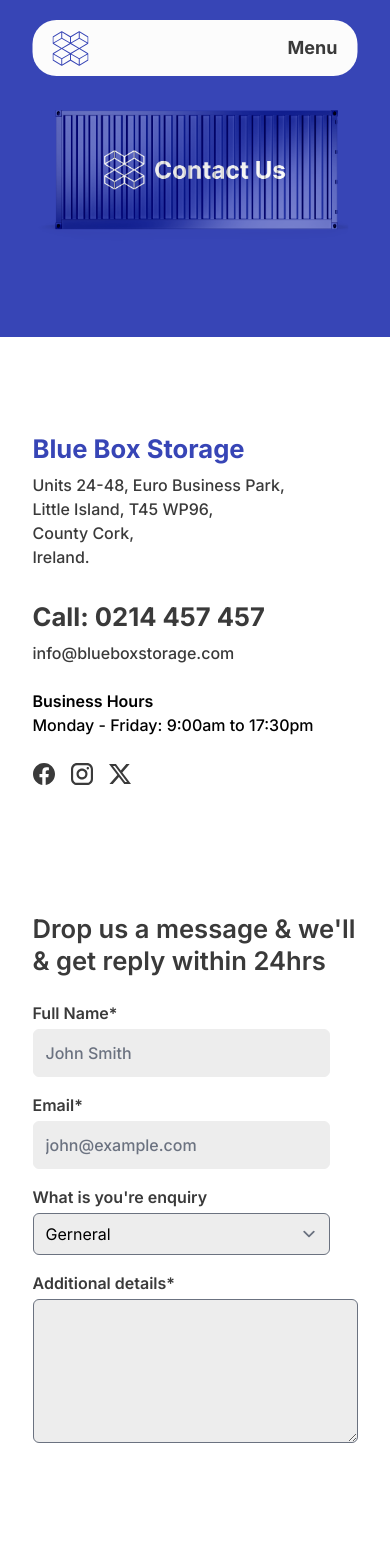
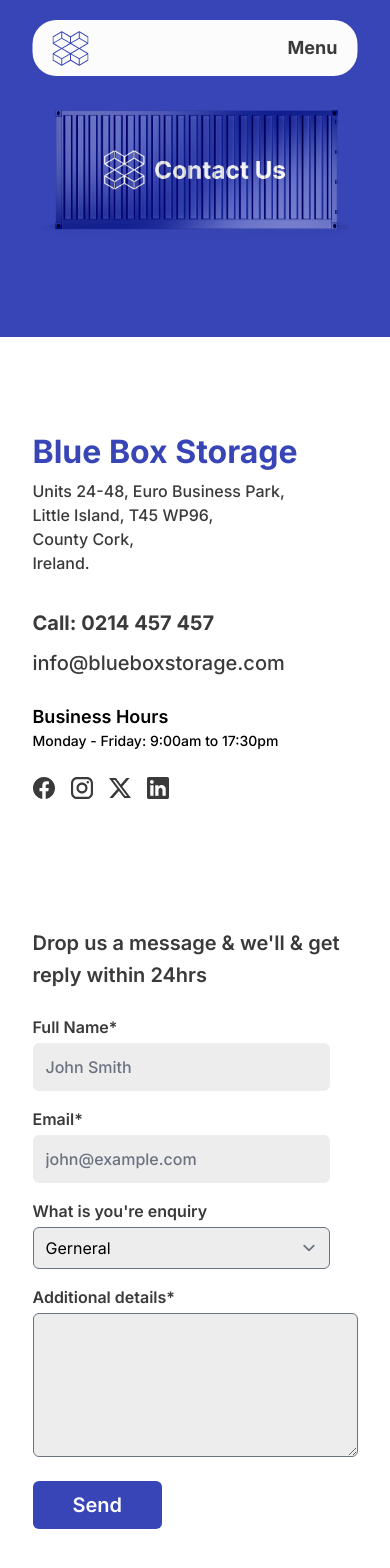
Before and after one commit to shanewmurphy/blue-box-site-new, a Next.js app: page /Contact-Us in a window 390 px wide. Shown: the top 1568 px of the page. Built offline with nearby package versions, Linux system fonts and the light colour scheme.

Commit message:
Updates to Contact us page

```diff
--- a/app/Contact-Us/page.js
+++ b/app/Contact-Us/page.js
@@ -1,4 +1,6 @@
 "use client";
+import AllFaqs from "../compontents/AllFAQ";
+import Footer from "../compontents/Footer";
 export default function ContactUsPage() {
   return (
     <div>
@@ -18,7 +20,7 @@
         <div className="w-10/12 mx-auto lg:my-44 md:my-40 sm:my-24 antialiased">
           <div className="grid lg:grid-cols-2 sm:gap-32">
             <div>
-              <h2 className="lg:text-3xl md:text-3xl sm:text-2xl font-bold text-myblue">
+              <h2 className="lg:text-3xl md:text-3xl sm:text-3xl font-bold text-myblue">
                 Blue Box Storage
               </h2>
               <p className="font-medium lg:text-lg text-myblack mt-2">
@@ -31,14 +33,16 @@
                 County Cork,
               </p>
               <p className="font-medium lg:text-lg text-myblack">Ireland.</p>
-              <h4 className="mt-8 font-bold text-myblack lg:text-2xl md:text-2xl sm:text-2xl">
+              <h4 className="mt-8 font-bold text-myblack lg:text-2xl md:text-2xl sm:text-xl">
                 Call: 0214 457 457
               </h4>
-              <h4 className="mt-2 font-medium text-myblack lg:text-xl">
+              <h4 className="mt-2 font-medium text-myblack text-xl">
                 info@blueboxstorage.com
               </h4>
-              <h5 className="mt-6 font-semibold lg:text-lg">Business Hours</h5>
-              <p className="font-medium lg:text-base">
+              <h5 className="mt-6 font-semibold lg:text-lg md:text-lg sm:text-lg">
+                Business Hours
+              </h5>
+              <p className="font-medium lg:text-base md:text-base sm:text-sm">
                 Monday - Friday: 9:00am to 17:30pm
               </p>
               <div className="mt-6">
@@ -59,7 +63,7 @@
               </div>
             </div>
             <div>
-              <h5 className="text-myblack lg:text-2xl md:text-2xl sm:text-2xl font-semibold mb-6 lg:w-3/4">
+              <h5 className="text-myblack lg:text-2xl md:text-2xl sm:text-xl font-semibold mb-6 lg:w-3/4">
                 Drop us a message & we&apos;ll & get reply within 24hrs
               </h5>
               <div>
@@ -129,8 +133,19 @@
                   rows="6"
                 ></textarea>
               </div>
+              <div className="mt-6">
+                <button className="py-2 px-10 rounded-md text-xl font-semibold bg-myblue text-mywhite">
+                  Send
+                </button>
+              </div>
             </div>
           </div>
+        </div>
+        <div>
+          <AllFaqs />
+        </div>
+        <div>
+          <Footer />
         </div>
       </div>
     </div>
@@ -240,7 +255,7 @@
         fillRule="evenodd"
         clipRule="evenodd"
         d="M1.58333 0C0.708879 0 0 0.708879 0 1.58333V17.4167C0 18.2911 0.708879 19 1.58333 19H17.4167C18.2911 19 19 18.2911 19 17.4167V1.58333C19 0.708879 18.2911 0 17.4167 0H1.58333ZM5.82747 4.22509C5.83341 5.23447 5.07787 5.85642 4.1813 5.85197C3.33668 5.84751 2.60044 5.17509 2.60489 4.22658C2.60934 3.33447 3.31442 2.61751 4.23029 2.6383C5.1595 2.65908 5.83341 3.34041 5.82747 4.22509ZM9.79524 7.13741H7.13525H7.13376V16.1728H9.94513V15.962C9.94513 15.561 9.94481 15.1599 9.94449 14.7587C9.94365 13.6885 9.9427 12.6173 9.94819 11.5475C9.94967 11.2877 9.96149 11.0176 10.0283 10.7696C10.2791 9.84337 11.1119 9.24519 12.0411 9.39223C12.6379 9.48564 13.0326 9.83155 13.1989 10.3942C13.3014 10.7459 13.3474 11.1244 13.3518 11.4911C13.3639 12.5969 13.3622 13.7027 13.3605 14.8086C13.3599 15.1989 13.3592 15.5895 13.3592 15.9798V16.1713H16.1796V15.9546C16.1796 15.4775 16.1793 15.0005 16.179 14.5235C16.1785 13.3312 16.1779 12.139 16.181 10.9463C16.1825 10.4075 16.1247 9.8761 15.9925 9.35507C15.7951 8.58019 15.3869 7.93894 14.7234 7.47587C14.2529 7.14631 13.7363 6.93405 13.1589 6.9103C13.0931 6.90757 13.0268 6.90399 12.9602 6.90039C12.665 6.88443 12.3649 6.86822 12.0826 6.92514C11.2751 7.08694 10.5657 7.45655 10.0298 8.10814C9.96751 8.18288 9.9066 8.25877 9.81572 8.37203L9.79524 8.39768V7.13741ZM2.83062 16.1758H5.62867V7.14329H2.83062V16.1758Z"
-        fill="white"
+        fill="#3a3a3a"
       />
     </svg>
   );
--- a/app/compontents/Flyout-menu-mobile.jsx
+++ b/app/compontents/Flyout-menu-mobile.jsx
@@ -97,6 +97,13 @@
                           </a>
                         </div>
                         <div className="mt-8">
+                          <a href="/Collection-service">
+                            <h5 className="text-myblack text-xl font-semibold mt-4">
+                              Collection Service
+                            </h5>
+                          </a>
+                        </div>
+                        <div className="mt-8">
                           <a href="/Contact-Us">
                             <h5 className="text-myblack text-xl font-semibold mt-4">
                               Contact Us
```
